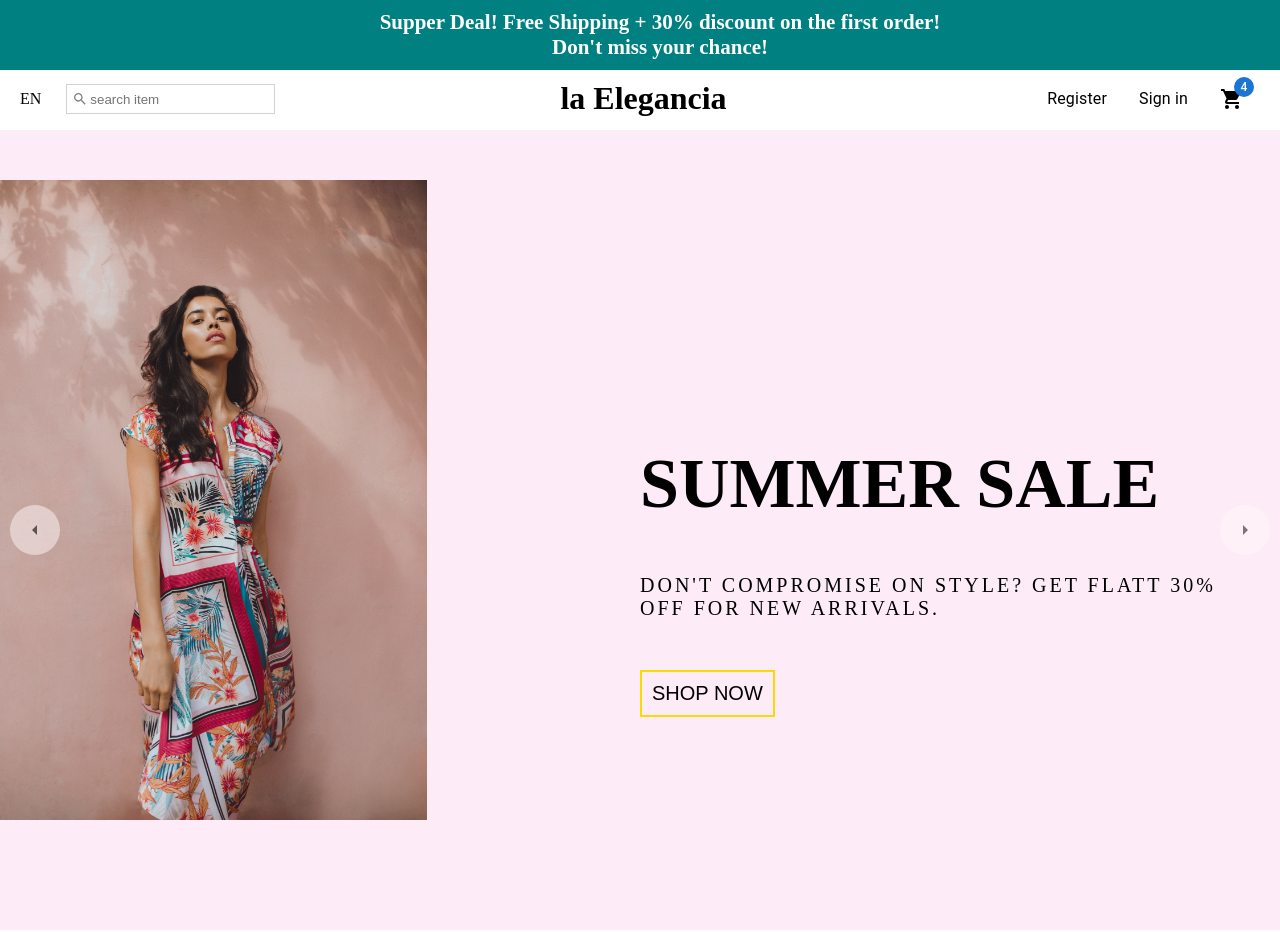
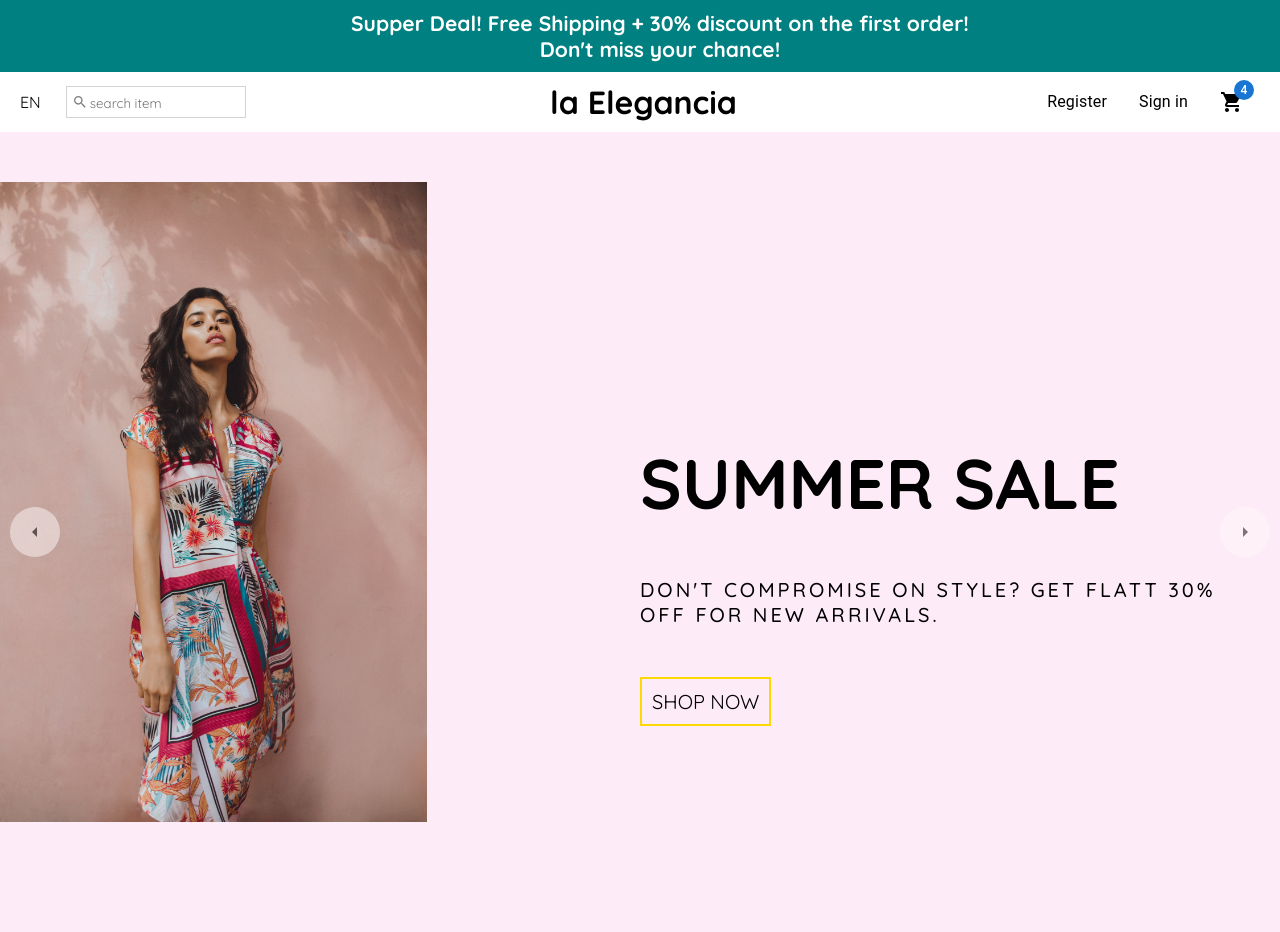
Before and after one commit to Matt-Hamilton-GitHub/la-elegancia, a React (Create React App) app: page / in a window 1280 px wide. Shown: the top 932 px of the page. Built offline with nearby package versions, Linux system fonts and the light colour scheme; grey boxes are pictures that could not be loaded.

Commit message:
slide ADDED

```diff
--- a/public/index.html
+++ b/public/index.html
@@ -10,6 +10,9 @@
       content="Web site created using create-react-app"
     />
     <link rel="apple-touch-icon" href="%PUBLIC_URL%/logo192.png" />
+    <link rel="preconnect" href="https://fonts.googleapis.com">
+<link rel="preconnect" href="https://fonts.gstatic.com" crossorigin>
+<link href="https://fonts.googleapis.com/css2?family=Bitter:ital,wght@0,300;0,400;1,200;1,300&family=Josefin+Sans:ital,wght@0,100;0,200;0,300;0,400;0,500;1,100;1,200;1,300;1,400&family=Noto+Serif:ital,wght@0,400;0,700;1,400;1,700&family=Nunito+Sans&family=Quicksand:wght@300;400;500;600;700&display=swap" rel="stylesheet">
     <!--
       manifest.json provides metadata used when your web app is installed on a
       user's mobile device or desktop. See https://developers.google.com/web/fundamentals/web-app-manifest/
--- a/src/components/Navbar.jsx
+++ b/src/components/Navbar.jsx
@@ -100,6 +100,11 @@ padding:5px;
 
 .logo  >h1{
     font-size: bold;
+    /* font-family: 'Bitter', serif; */
+
+
+/* font-family: 'Nunito Sans', sans-serif; */
+font-family: 'Quicksand', sans-serif;
 
 }
 
--- a/src/components/Slider.jsx
+++ b/src/components/Slider.jsx
@@ -14,9 +14,9 @@ function Slider() {
   const handleClick = (direction)=>{
 
     if(direction === 'left'){
-      setSlideIndex(slideIndex > 0 ?slideIndex - 1 : 2)
+      setSlideIndex(slideIndex > 0 ?slideIndex - 1 : 3)
     }else{
-      setSlideIndex(slideIndex < 2 ?slideIndex + 1 : 0)
+      setSlideIndex(slideIndex < 3 ?slideIndex + 1 : 0)
     }
 
   }
--- a/src/data.js
+++ b/src/data.js
@@ -1,6 +1,7 @@
 import summer_dress from './imgs/summer-dress-2.jpg'
 import winter_dress from './imgs/winter-dress.jpg'
 import popular_dress from './imgs/popular-dress.jpg'
+import spring_dress from './imgs/spring-dress.jpg'
 
 
 const sliderItems = [
@@ -21,6 +22,13 @@ const sliderItems = [
 },
 {
     id: 2,
+    img: spring_dress,
+     title:'SPRING COLLECTION',
+     desc:"DON'T COMPROMISE ON STYLE? GET FLAT 30% OFF FOR NEW ARRIVALS.",
+     bg:'fcf1ed'
+},
+{
+    id: 3,
     img: popular_dress,
      title:'POPULAR',
      desc:"DON'T COMPROMISE ON STYLE? GET FLAT 30% OFF FOR NEW ARRIVALS.",
--- a/src/index.css
+++ b/src/index.css
@@ -1,3 +1,4 @@
 *{
     margin:0;
+    font-family: 'Quicksand', sans-serif;
 }
```
Also changed, not shown: 1 other file (tests, documents, lock files or other folders).
